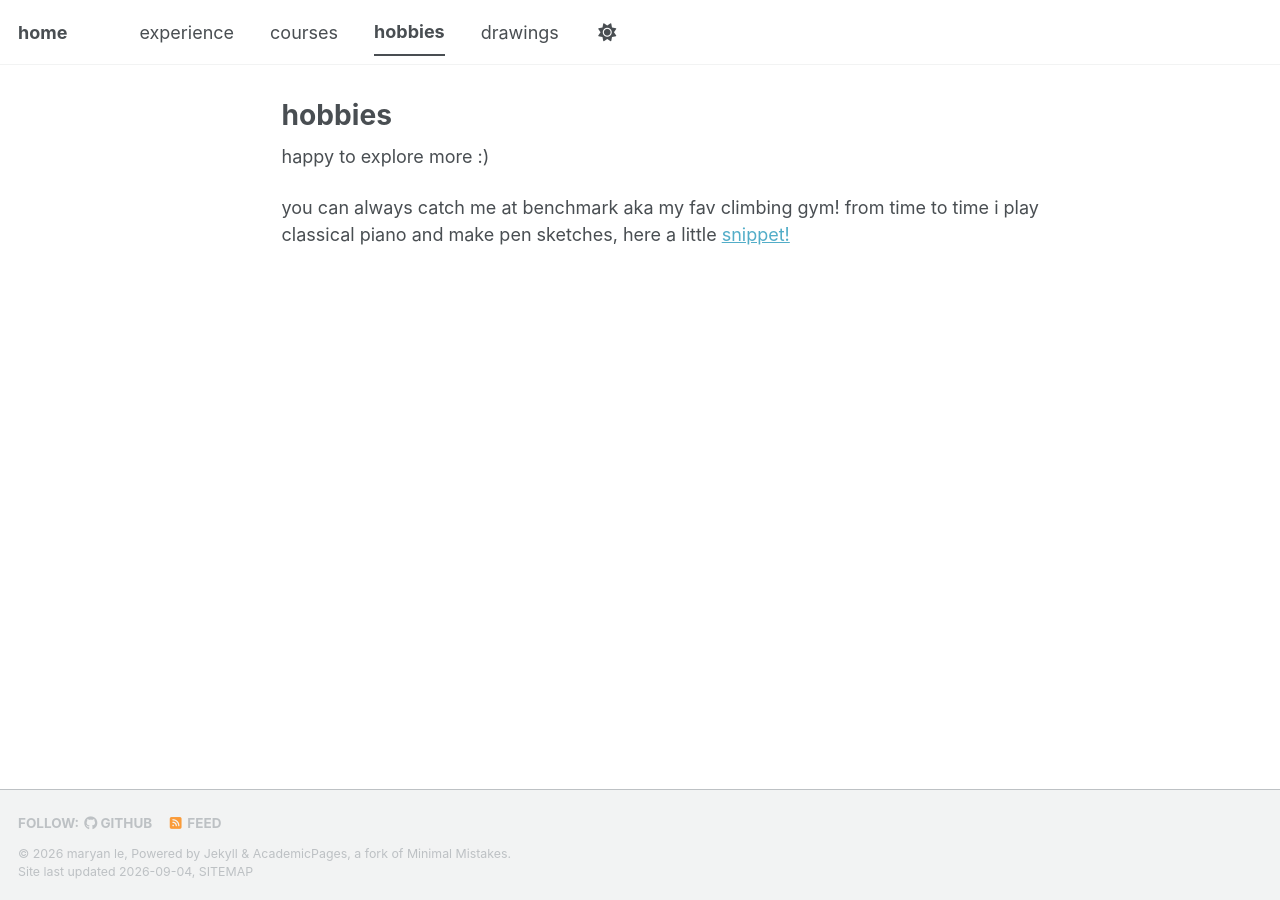
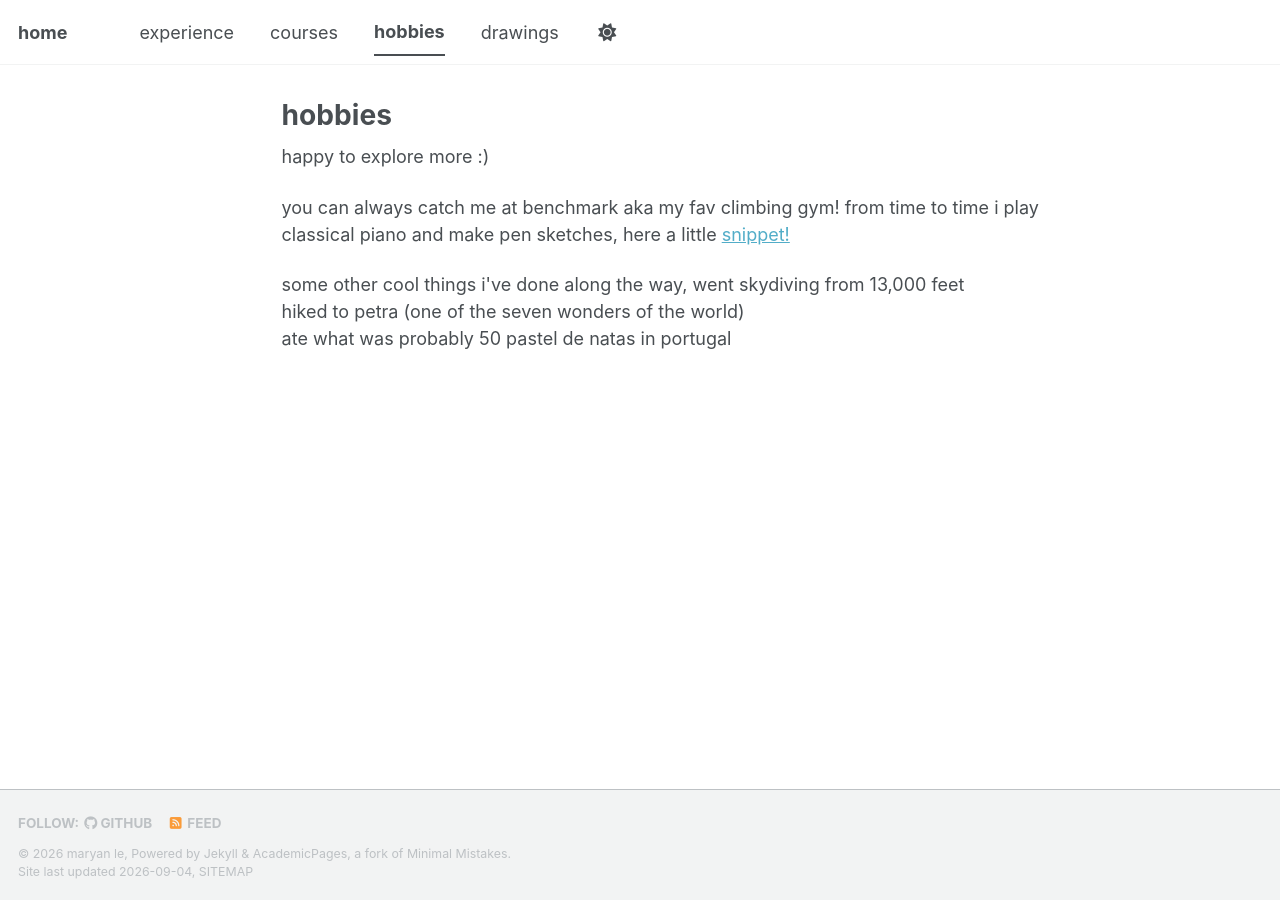
Before and after one commit to lemaryan/lemaryan.github.io, a Jekyll site: the page built from _pages/hobbies.html, in a window 1280 px wide. Built offline with Jekyll 4.4.1, drawn with Linux system fonts in a browser that asks for light colours; a style sheet for code colours, icons or effects is not loaded.

Commit message:
Update hobbies with new experiences
Added additional hobbies and experiences to the hobbies page.

```diff
--- a/_pages/hobbies.html
+++ b/_pages/hobbies.html
@@ -11,3 +11,10 @@ happy to explore more :)
 <p>
 you can always catch me at benchmark aka my fav climbing gym! from time to time i play classical piano and make pen sketches, here a little <a href="/drawings/">snippet!</a><br>
 </p>
+
+<p>
+some other cool things i've done along the way,
+went skydiving from 13,000 feet<br>
+hiked to petra (one of the seven wonders of the world)<br>
+ate what was probably 50 pastel de natas in portugal
+</p>
```
